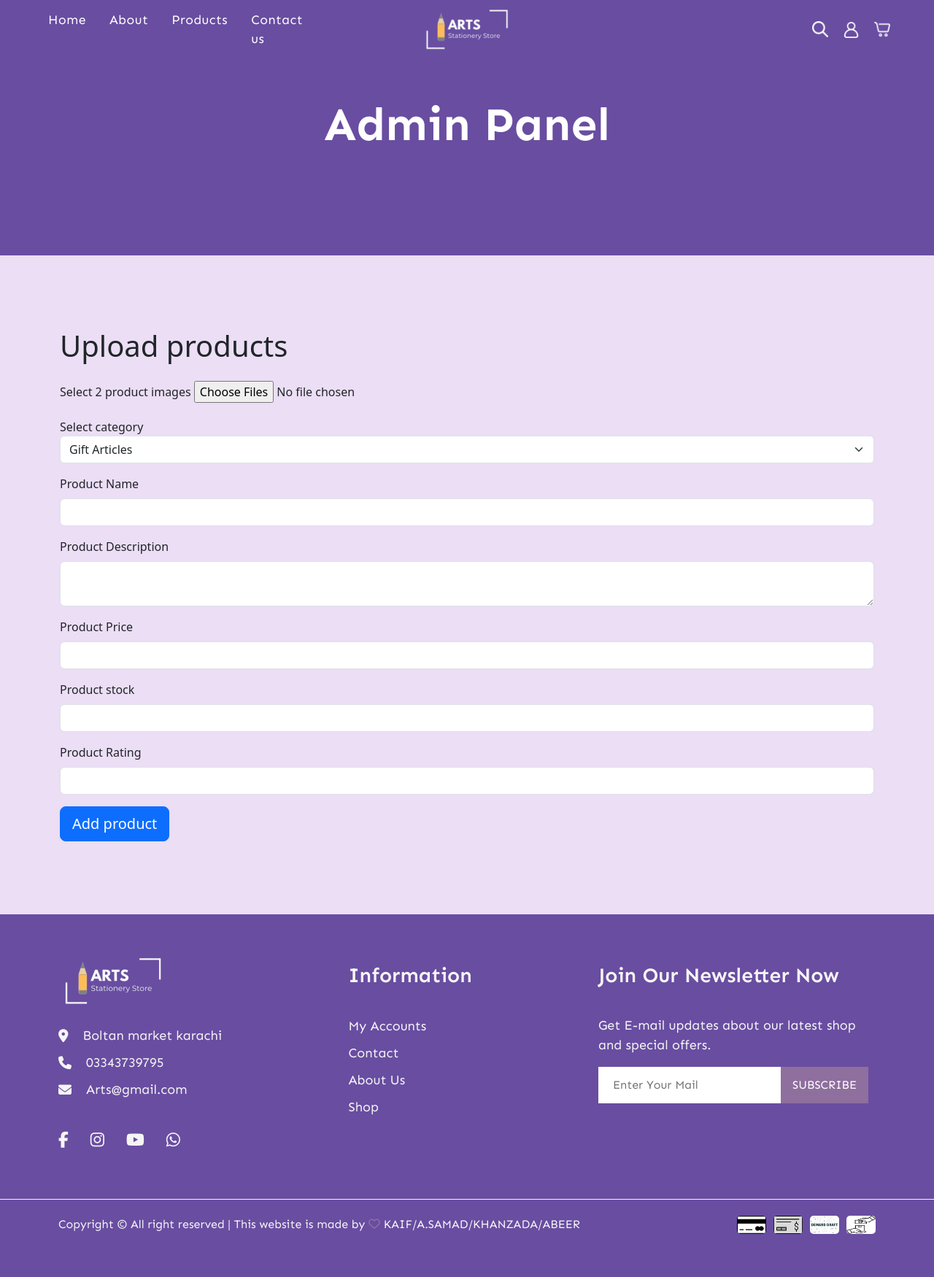
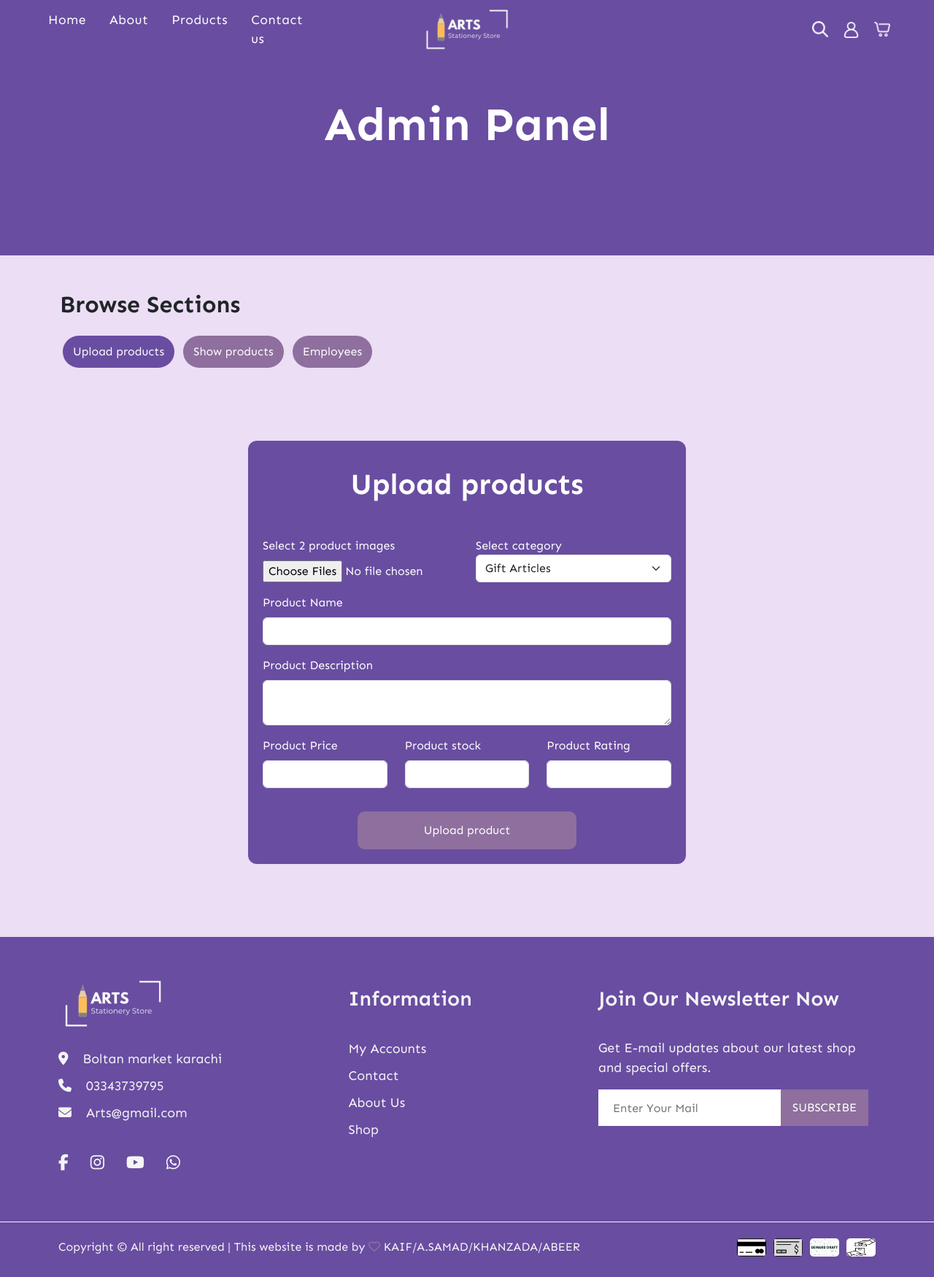
Before and after one commit to mkayf/Arts---online-shopping-card, a PHP site: page /admin-panel.php in a window 1280 px wide. Shown: the whole page at 73% size. Before the commit the page ends 1691 px from the top, so only its background shows below. Run offline with PHP 8.4, Linux system fonts and the light colour scheme; some libraries are stand-ins or nearby versions.

Commit message:
admin panel creation in process

```diff
--- a/admin-panel.php
+++ b/admin-panel.php
@@ -4,16 +4,17 @@ include './partials/db_connection.php';
 // Initially when product is not added
 $product_added = false;
 
-// Errors regarding image upload
+// Errors regarding product upload
 $extension_error = false;
 $image_error = false;
 $upload_limit_error = false;
 $upload_error = false;
 $product_add_error = false;
 $empty_fields = false;
+$rating_error = false;
 
 
-if (isset($_POST['add-product'])) {
+if (isset($_POST['upload-product'])) {
 
     $product_category = $_POST['category'];
     // Check if only two images are being uploaded
@@ -63,7 +64,7 @@ if (isset($_POST['add-product'])) {
 
         // Check if all the necessary data is not empty
         if(!empty($product_name) && !empty($product_desc) && !empty($product_price) && !empty($product_stock) && !empty($product_rating) && !empty($product_img_1) && !empty($product_img_2)){
-
+            if($product_rating > 0 && $product_rating < 6){
                 $SQL = "INSERT INTO `products` (product_name, product_desc, product_price, product_stock, product_rating, product_img_1, product_img_2, product_cat_ID) VALUES ('$product_name', '$product_desc', '$product_price', '$product_stock', '$product_rating', '$product_img_1', '$product_img_2', $category_ID)";
 
             $result = mysqli_query($conn, $SQL);
@@ -72,17 +73,19 @@ if (isset($_POST['add-product'])) {
             } else{
                 $product_add_error = 'Failed to add product! Please try again.';
              }
+            } else{
+                $rating_error = 'Please enter rating greater than 0 and less than 6';
+            }
 
         } else{
             $empty_fields = 'Please enter all the details';
      }
-
-
   } else {
         $upload_limit_error = 'Only 2 product images are allowed';
 
     }
 }
+
 
 
 ?>
@@ -182,18 +185,39 @@ if (isset($_POST['add-product'])) {
                 </div>';
         }
 
+        if($rating_error){
+            echo '<div class="alert alert-danger alert-dismissible fade show" role="alert">
+             <strong>Error!</strong> '. $rating_error .'
+             <button type="button" class="btn-close" data-bs-dismiss="alert" aria-label="Close"></button>
+                </div>';
+        }
+
      ?>
 
+        <!-- Tabs for navigation     -->
+        <div class="tabs-container my-5 container">
+            <h2 class="my-4">Browse Sections</h2>
+            <button class="tab-btn active" onclick="switchTabs(event, 'upload-products-section')">Upload products</button>
+            <button class="tab-btn" onclick="switchTabs(event, 'panel-products-section')">Show products</button>
+            <button class="tab-btn" onclick="switchTabs(event, 'employees-section')">Employees</button>
+        </div>
 
-        <section class="upload-products-section container">
-            <h1 class="my-4">Upload products</h1>
+
+        <!-- Content sections -->
+    <div class="content-div container">
+
+    <!-- Upload products section -->
+    <section class="upload-products-section tab-content active" id="upload-products-section">
+            <h1 class="mb-5 mt-3">Upload products</h1>
             <div>
                 <form method="POST" enctype="multipart/form-data">
-                    <div class="mb-3">
-                        <label for="product-images" class="form-label">Select 2 product images</label>
+                    <div class="row d-flex justify-content-center align-items-center">
+                        <div class="mb-3 col col-12 col-md-6 col-lg-6">
+                        <label for="product-images" class="form-label d-block">Select 2 product images</label>
                         <input type="file" id="product-images" name="product-images[]" multiple accept="image/*" required>
                         </div>
-                    <div class="mb-3">
+
+                        <div class="mb-3 col col-12 col-md-6 col-lg-6">
                         <label for="category-select">Select category</label>
                         <select class="form-select" aria-label="Default select example" name="category">
                             <option value="Gift Articles">Gift Articles</option>
@@ -206,30 +230,51 @@ if (isset($_POST['add-product'])) {
                             <option value="Other Products">Other Products</option>
                         </select>
                         </div>
-                    <div class="mb-3">
+
+                        <div class="mb-3 col col-12">
                         <label for="product-name" class="form-label">Product Name</label>
                         <input type="text" class="form-control" id="product-name" name="product-name">
                         </div>
-                    <div class="mb-3">
+
+                        <div class="mb-3 col col-12">
                         <label for="product-desc" class="form-label">Product Description</label>
                         <textarea name="product-desc" id="product-desc" class="form-control"></textarea>
                         </div>
-                    <div class="mb-3">
+
+                        <div class="mb-3 col col-12 col-md-4 col-lg-4">
                         <label for="product-price" class="form-label">Product Price</label>
                         <input type="number" class="form-control" id="product-price" name="product-price">
                         </div>
-                    <div class="mb-3">
+
+                        <div class="mb-3 col col-12 col-md-4 col-lg-4">
                         <label for="product-stock" class="form-label">Product stock</label>
                         <input type="number" class="form-control" id="product-stock" name="product-stock">
                         </div>
-                    <div class="mb-3">
+
+                        <div class="mb-3 col col-12 col-md-4 col-lg-4">
                         <label for="product-rating" class="form-label">Product Rating</label>
-                        <input type="number" class="form-control" id="product-rating" name="product-rating">
+                        <input type="number" class="form-control" id="product-rating" name="product-rating" max="5" min="1" step=".1">
                         </div>
-                    <button type="submit" class="btn btn-primary btn-lg" name="add-product">Add product</button>
+
+                        <input type="submit" class="btn purple-btn mb-0 mt-3" name="upload-product" value="Upload product" />
+
+                    </div>
                 </form>
             </div>
         </section>
+
+        <!-- All products section -->
+        <section class="panel-products tab-content" id="panel-products-section">
+            <h1 class="mb-5 mt-3">Panel products</h1>
+        </section>
+
+        <!-- Employees section -->
+        <section class="employees tab-content" id="employees-section">
+            <h1 class="mb-5 mt-3">Employees</h1>
+        </section>
+
+    </div>
+
 </main>
 
 
--- a/styles/admin-panel.css
+++ b/styles/admin-panel.css
@@ -12,6 +12,76 @@
     font-size: 4rem;
 }
 
+.content-div{
+    margin-top: var(--top-spacing);
+    display: flex;
+    justify-content: center;
+    align-items: center;
+}
+
+.tabs-container h2{
+    font-family: var(--sen-bold);
+}
+
+.tab-content{
+    display: none;
+}
+
+.tab-content.active {
+    display: block;
+}
+
+.tab-btn{
+    outline: transparent;
+    background-color: var(--button-color);
+    color: white;
+    padding: 10px 14px;
+    border: none;
+    margin: 0 4px;
+    border-radius: 36px;
+    font-family: var(--sen-regular);
+    text-decoration: none;
+    transition: all 0.2s ease-in-out;
+    /* cursor: po; */
+}
+
+.tab-btn.active{
+    background-color: var(--primary-color);
+}
+
+.tab-btn:hover{
+    background-color: var(--primary-color);
+}
+
 .upload-products-section{
-    margin-top: var(--top-spacing);
+    /* display: block; */
+    width: 600px;
+    padding: 20px;
+    background-color: var(--primary-color);
+    border-radius: 12px;
+    font-family: var(--sen-regular);
 }
+
+.upload-products-section label{
+    color: white;
+}
+
+.upload-products-section #product-images{
+    color: white;
+}
+
+.upload-products-section h1{
+    font-family: var(--sen-bold);
+    text-align: center;
+    color: white;
+}
+
+.upload-products-section .btn{
+    width: 300px;
+    /* border: none; */
+}
+
+.upload-products-section .btn:hover{
+    /* background-color: purple; */
+    color: white;
+}
--- a/styles/home-style.css
+++ b/styles/home-style.css
@@ -713,10 +713,12 @@ header .offcanvas-links li a{
     justify-content: space-between ;
 }
 
-.trending-cards-rating{
+.trending-cards-rating i{
     color: goldenrod;
-    font-size: 0.8rem;
-}
+    font-size: 0.9rem;
+    margin: 0 1px;
+}
+
 
 .view-product-btn{
     margin-top: 12px;
--- a/styles/products.css
+++ b/styles/products.css
@@ -112,15 +112,28 @@
   }
   .main-img-div img {
     width: 350px;
+    border-radius: 23px;
+  }
+  .other-img-div{
+    display: flex;
+    flex-direction: column;
+    justify-content: center;
+    align-items: center;
   }
   .other-img-div img {
     margin: 7px 30px;
     cursor: pointer;
     width: 100px;
+    border-radius: 23px;
   }
   .stars-div {
     position: relative;
     bottom: 7px;
+  }
+  .stars-div i{
+    color: goldenrod;
+    margin: 4px 2px;
+    font-size: 0.9rem;
   }
   .quantity-and-cart{
     display: flex;
@@ -157,7 +170,7 @@
   }
   #add-to-cart-btn:hover{
       background-color: transparent;
-      color: #222222;
+      color: var(--primary-color);
   }
 
 
```
Also changed, not shown: about.php (added, +157 -0 lines), all-products.php (+2 -7 lines), index.php (+4 -7 lines), partials/render_rating_stars.php (added, +26 -0 lines), product-page.php (+10 -3 lines), products.php (+2 -6 lines), scripts/script.js (+68 -34 lines), styles/about.css (added, +62 -0 lines), assets/images/Other Products/Art.png (added), assets/images/Other Products/Untitled design.png (added), 1 other file. Lines whose indentation alone changed are shown as unchanged.
